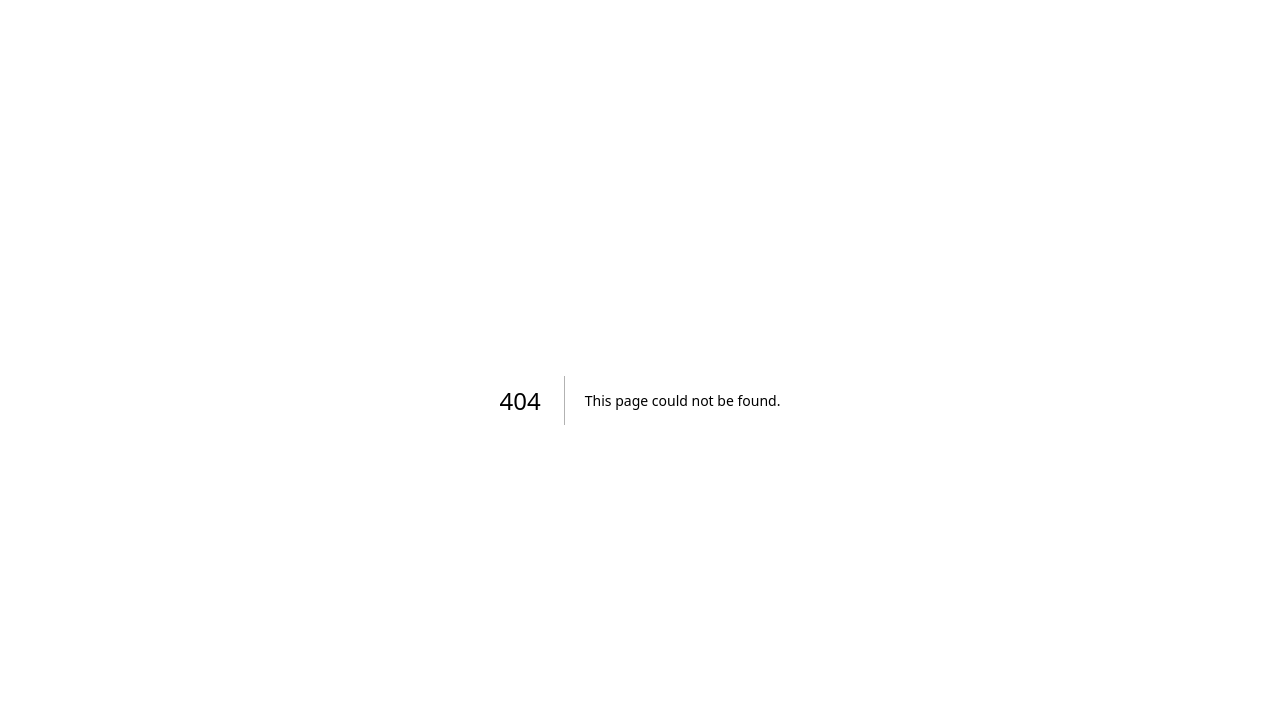
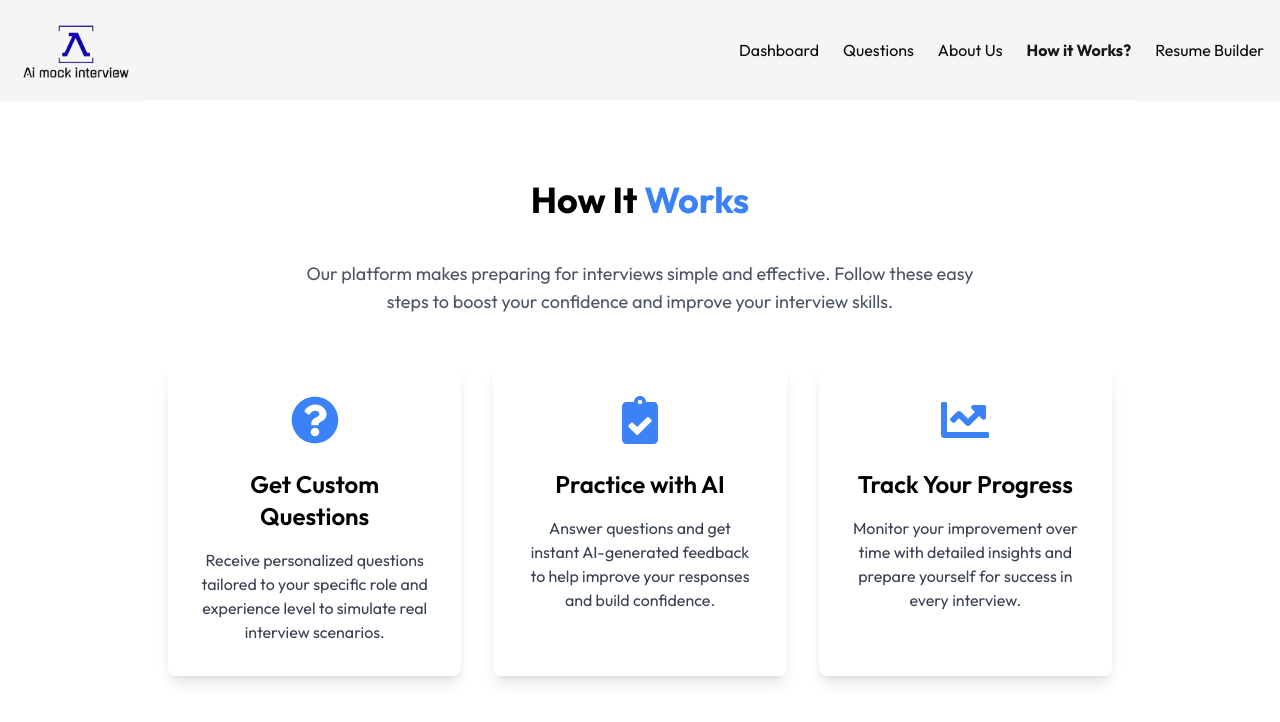
Before and after one commit to Tanishque003/Ai-mock-interview-Platform, a Next.js app: page /dashboard/howitworks in a window 1280 px wide. Before the commit this address had no page. Shown: the top 722 px of the page. Built offline with nearby package versions, Linux system fonts and the light colour scheme.

Commit message:
Add files via upload

```diff
--- /dev/null
+++ b/app/dashboard/howitworks/page.jsx
@@ -0,0 +1,66 @@
+import React from "react";
+import {
+  FaQuestionCircle,
+  FaClipboardCheck,
+  FaChartLine,
+} from "react-icons/fa";
+
+const HowItWorkSection = () => {
+  return (
+    <section className="bg-white text-black py-20 px-6">
+      <div className="container mx-auto text-center">
+        <h2 className="text-4xl font-bold mb-10">
+          How It <span className="text-blue-500">Works</span>
+        </h2>
+        <p className="text-lg text-gray-600 mb-12 max-w-2xl mx-auto">
+          Our platform makes preparing for interviews simple and effective.
+          Follow these easy steps to boost your confidence and improve your
+          interview skills.
+        </p>
+
+        {/* Steps */}
+        <div className="grid gap-8 md:grid-cols-3">
+          {/* Step 1 */}
+          <div className="bg-white p-8 rounded-lg shadow-lg hover:shadow-xl transition-shadow duration-300">
+            <div className="flex items-center justify-center text-blue-500 text-5xl mb-6">
+              <FaQuestionCircle />
+            </div>
+            <h3 className="text-2xl font-semibold mb-4">
+              Get Custom Questions
+            </h3>
+            <p className="text-gray-700">
+              Receive personalized questions tailored to your specific role and
+              experience level to simulate real interview scenarios.
+            </p>
+          </div>
+
+          {/* Step 2 */}
+          <div className="bg-white p-8 rounded-lg shadow-lg hover:shadow-xl transition-shadow duration-300">
+            <div className="flex items-center justify-center text-blue-500 text-5xl mb-6">
+              <FaClipboardCheck />
+            </div>
+            <h3 className="text-2xl font-semibold mb-4">Practice with AI</h3>
+            <p className="text-gray-700">
+              Answer questions and get instant AI-generated feedback to help
+              improve your responses and build confidence.
+            </p>
+          </div>
+
+          {/* Step 3 */}
+          <div className="bg-white p-8 rounded-lg shadow-lg hover:shadow-xl transition-shadow duration-300">
+            <div className="flex items-center justify-center text-blue-500 text-5xl mb-6">
+              <FaChartLine />
+            </div>
+            <h3 className="text-2xl font-semibold mb-4">Track Your Progress</h3>
+            <p className="text-gray-700">
+              Monitor your improvement over time with detailed insights and
+              prepare yourself for success in every interview.
+            </p>
+          </div>
+        </div>
+      </div>
+    </section>
+  );
+};
+
+export default HowItWorkSection;
```
